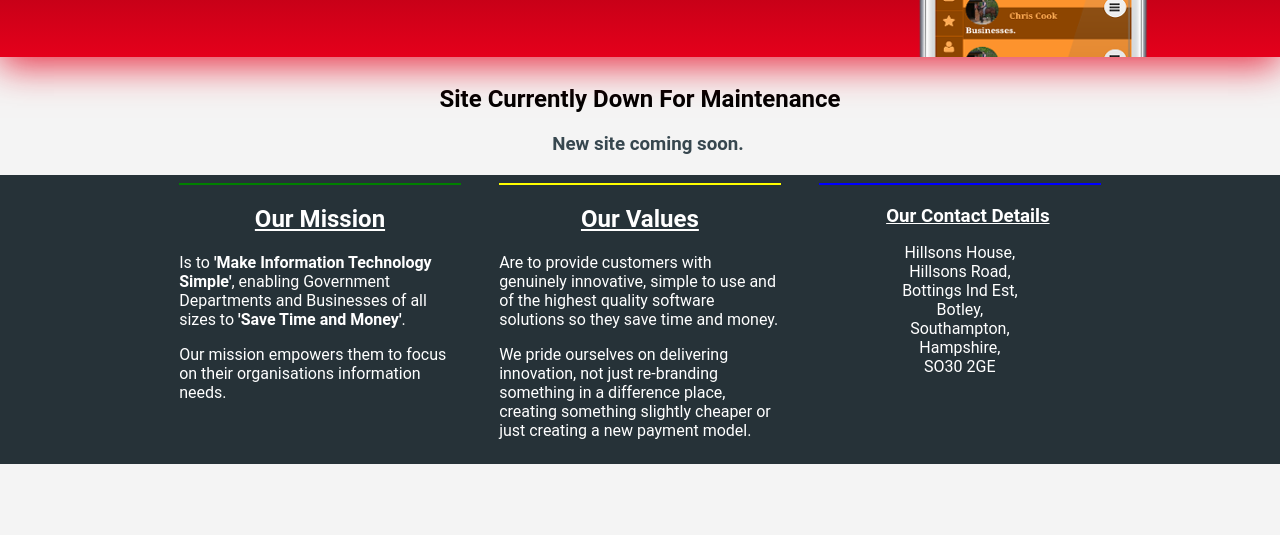
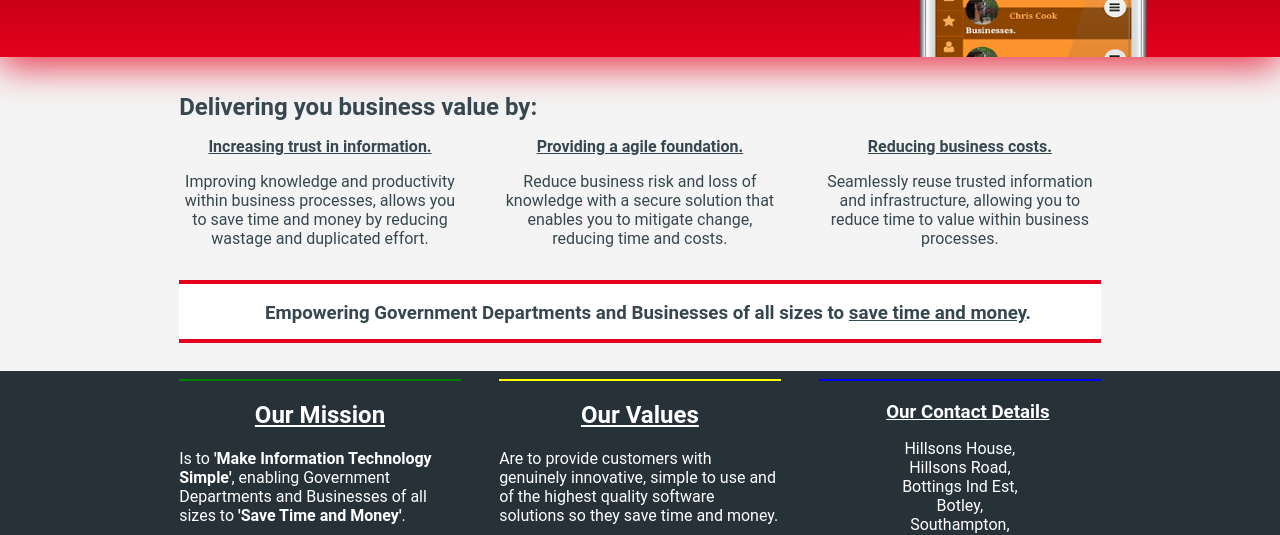
Before and after one commit to garnet8limited/garnet8.github.io, a plain HTML site: page index.html in a window 1280 px wide. Shown: the part 274-809 px from the top of the page. Drawn offline with Linux system fonts and the light colour scheme.

Commit message:
Update index.html
Update container text

```diff
--- a/index.html
+++ b/index.html
@@ -57,10 +57,48 @@
 		<article>
 
 
-			<div class="container" style="margin-bottom:20px;text-align:center;">
-				<h2>Site Currently Down For Maintenance</h2>
+			<div class="container" style="margin-bottom:20px;text-align:center;"><!-- WHAT IS THE BUSINESS VALUE -->
 
-				<h3>New site coming soon.</h3>
+				<div class="row" style="color: #37474F;text-align:left;">
+					<div class="col-12">
+						<h2 style="margin:0;">Delivering you business value by:</h2>
+					</div>
+				</div>
+
+				<div class="row" style="color: #37474F;">
+					<div class="col-4">
+						<h4 style="margin:0 0 5px 0;">
+							<u>
+								Increasing trust in information.
+							</u>
+						</h4>
+
+						<p>
+							Improving knowledge and productivity within business processes, allows you to save time and money by reducing wastage and duplicated effort.
+						</p>
+					</div>
+
+					<div class="col-4">
+						<h4 style="margin:0 0 5px 0;"><u>Providing a agile foundation.</u></h4>
+
+						<p>Reduce business risk and loss of knowledge with a secure solution that enables you to mitigate change, reducing time and costs. </p>
+					</div>
+
+					<div class="col-4">
+						<h4 style="margin:0 0 5px 0;"><u>Reducing business costs.</u></h4>
+
+						<p>Seamlessly reuse trusted information and infrastructure, allowing you to reduce time to value within business processes.</p>
+					</div>
+				</div>
+
+				<div class="row">
+					<div class="col-12 freeDOWNLOAD">
+						<h3 style="text-align:center;padding-top:15px;">
+							Empowering Government Departments and Businesses of all sizes to
+							<u>save time and money</u>.
+						</h3>
+					</div>
+				</div>
 			</div>
 
 
```
